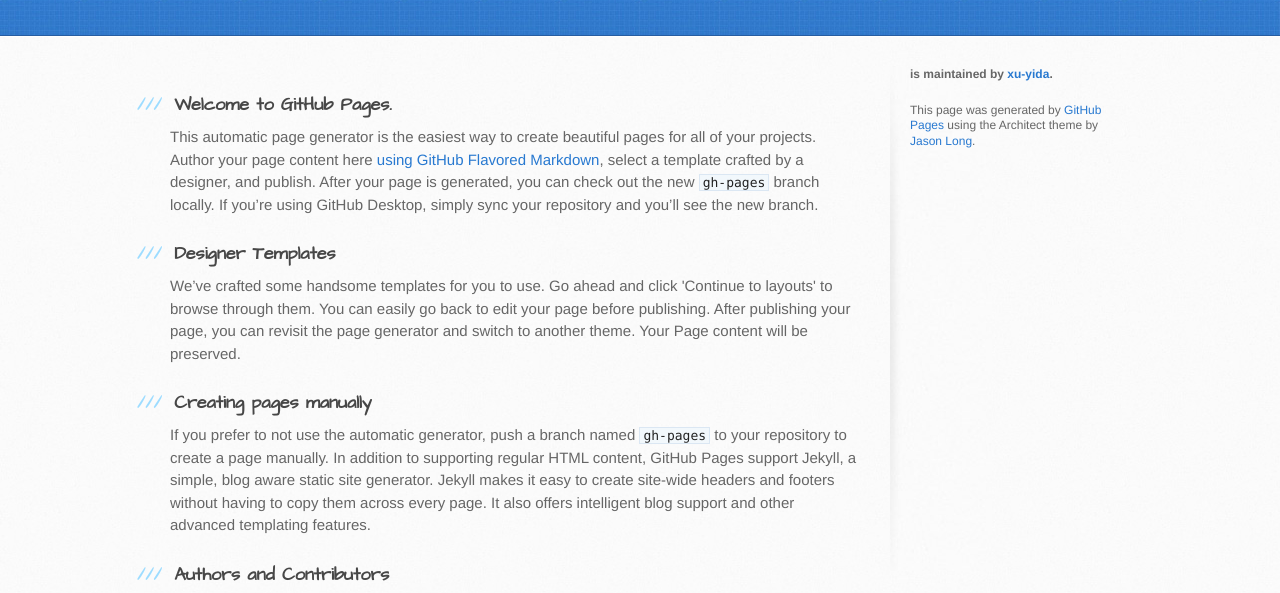
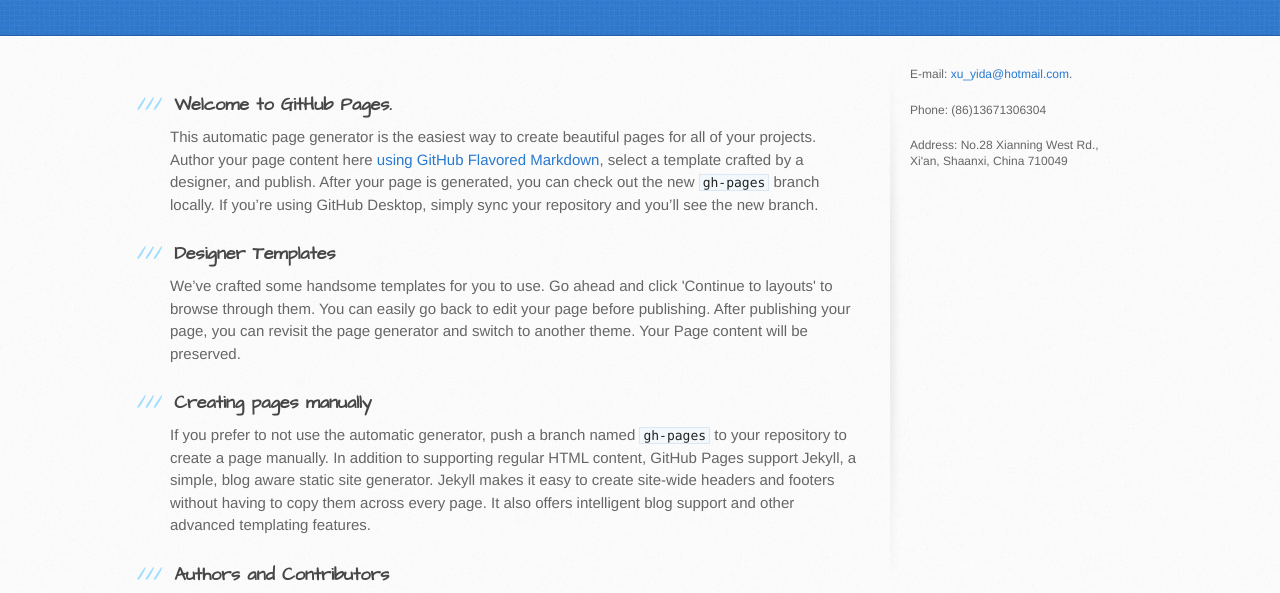
Before and after one commit to xu-yida/mycv.github.com, a plain HTML site: page index.html in a window 1280 px wide. Shown: the part 165-758 px from the top of the page. Drawn offline with Linux system fonts and the light colour scheme.

Commit message:
Update index.html

```diff
--- a/index.html
+++ b/index.html
@@ -64,9 +64,11 @@
             .tar.gz file
           </a>-->
 
-          <p class="repo-owner"><a href="https://github.com/xu-yida/mycv.github.com"></a> is maintained by <a href="https://github.com/xu-yida">xu-yida</a>.</p>
+          <p>E-mail: <a href="xu_yida@hotmail.com">xu_yida@hotmail.com</a>.</p>
 
-          <p>This page was generated by <a href="https://pages.github.com">GitHub Pages</a> using the Architect theme by <a href="https://twitter.com/jasonlong">Jason Long</a>.</p>
+          <p>Phone: (86)13671306304</p>
+
+          <p>Address: No.28 Xianning West Rd., Xi'an, Shaanxi, China 710049</p>
         </aside>
       </div>
     </div>
```
